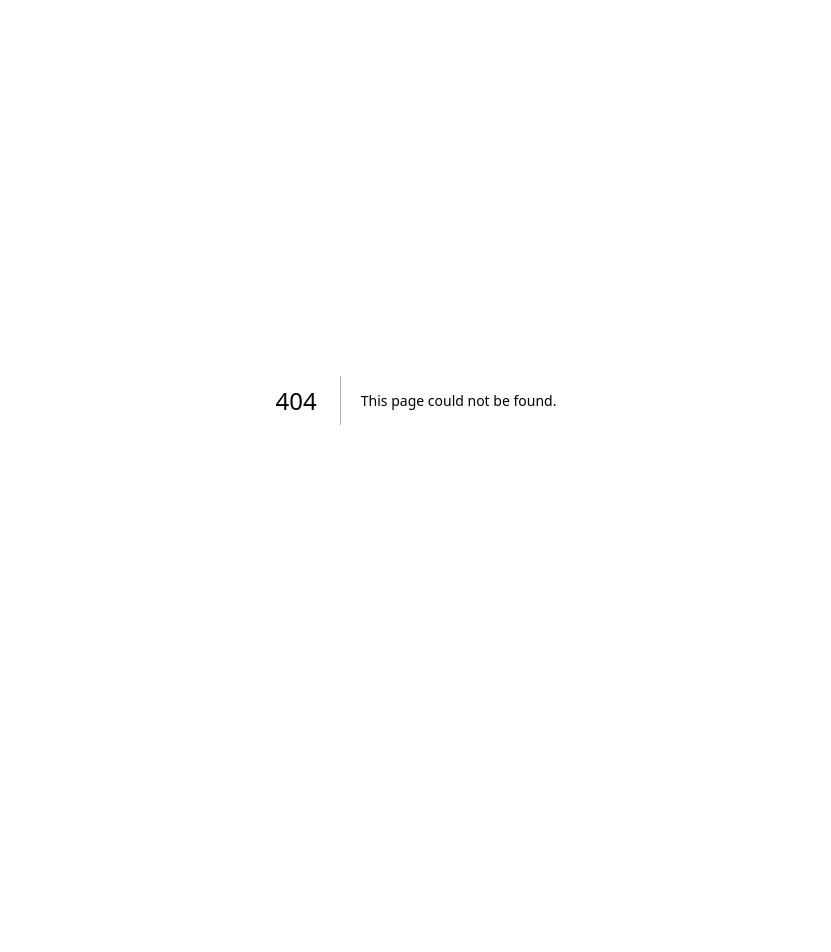
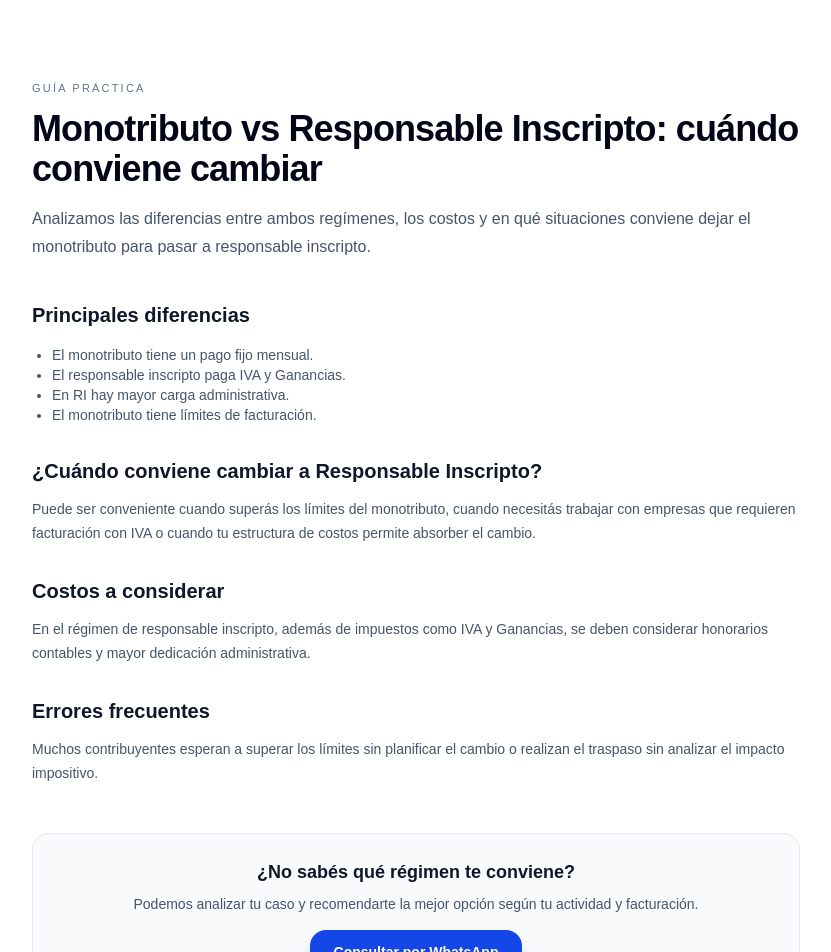
Before and after one commit to diegoartola/garciastefano-web, a Next.js app: page /responsable-inscripto-vs-monotributo in a window 1280 px wide. Before the commit this address had no page. Shown: the top 952 px of the page, without its empty margins (224-1055 px from the left). Before the commit the page ends 800 px from the top, so only its background shows below. Built offline with nearby package versions, Linux system fonts and the light colour scheme.

Commit message:
Add responsable inscripto vs monotributo page

```diff
--- a/app/page.tsx
+++ b/app/page.tsx
@@ -512,6 +512,26 @@ export default async function Home() {
               Leer guía completa →
             </a>
           </div>
+          <div className="rounded-2xl border border-slate-200 bg-white p-5">
+            <p className="text-[11px] uppercase tracking-[0.2em] text-slate-500">
+              Guía práctica
+            </p>
+
+            <h3 className="mt-2 text-lg font-semibold text-slate-900">
+              Monotributo vs Responsable Inscripto: cuándo conviene cambiar
+            </h3>
+
+            <p className="mt-2 text-sm text-slate-600">
+              Diferencias, costos y en qué casos conviene cambiar de régimen.
+            </p>
+
+            <a
+              href="/responsable-inscripto-vs-monotributo"
+              className="mt-3 inline-block text-sm font-semibold text-blue-700 hover:underline"
+            >
+              Leer guía completa →
+            </a>
+          </div>
 
           <div className="mt-12 grid gap-6 md:mt-14 md:grid-cols-2 xl:grid-cols-4">
             {officialUpdates.map((item) => (
--- /dev/null
+++ b/app/responsable-inscripto-vs-monotributo/page.tsx
@@ -0,0 +1,102 @@
+import type { Metadata } from "next";
+
+export const metadata: Metadata = {
+  title: "Monotributo vs Responsable Inscripto: cuándo conviene cambiar",
+  description:
+    "Diferencias entre monotributo y responsable inscripto: impuestos, costos, ventajas y cuándo conviene cambiar de régimen en Argentina.",
+};
+
+export default function Page() {
+  return (
+    <main className="px-4 py-16 md:px-6 md:py-20">
+      <div className="mx-auto max-w-3xl">
+        <p className="text-[11px] uppercase tracking-[0.2em] text-slate-500">
+          Guía práctica
+        </p>
+
+        <h1 className="mt-3 text-3xl font-bold tracking-tight text-slate-950 md:text-4xl">
+          Monotributo vs Responsable Inscripto: cuándo conviene cambiar
+        </h1>
+
+        <p className="mt-4 text-base leading-7 text-slate-600">
+          Analizamos las diferencias entre ambos regímenes, los costos y en qué
+          situaciones conviene dejar el monotributo para pasar a responsable
+          inscripto.
+        </p>
+
+        {/* DIFERENCIAS */}
+        <section className="mt-10">
+          <h2 className="text-xl font-semibold text-slate-900">
+            Principales diferencias
+          </h2>
+
+          <ul className="mt-4 list-disc pl-5 text-sm text-slate-600">
+            <li>El monotributo tiene un pago fijo mensual.</li>
+            <li>El responsable inscripto paga IVA y Ganancias.</li>
+            <li>En RI hay mayor carga administrativa.</li>
+            <li>El monotributo tiene límites de facturación.</li>
+          </ul>
+        </section>
+
+        {/* CUANDO CAMBIAR */}
+        <section className="mt-8">
+          <h2 className="text-xl font-semibold text-slate-900">
+            ¿Cuándo conviene cambiar a Responsable Inscripto?
+          </h2>
+
+          <p className="mt-3 text-sm leading-6 text-slate-600">
+            Puede ser conveniente cuando superás los límites del monotributo,
+            cuando necesitás trabajar con empresas que requieren facturación con
+            IVA o cuando tu estructura de costos permite absorber el cambio.
+          </p>
+        </section>
+
+        {/* COSTOS */}
+        <section className="mt-8">
+          <h2 className="text-xl font-semibold text-slate-900">
+            Costos a considerar
+          </h2>
+
+          <p className="mt-3 text-sm leading-6 text-slate-600">
+            En el régimen de responsable inscripto, además de impuestos como IVA
+            y Ganancias, se deben considerar honorarios contables y mayor
+            dedicación administrativa.
+          </p>
+        </section>
+
+        {/* ERRORES */}
+        <section className="mt-8">
+          <h2 className="text-xl font-semibold text-slate-900">
+            Errores frecuentes
+          </h2>
+
+          <p className="mt-3 text-sm leading-6 text-slate-600">
+            Muchos contribuyentes esperan a superar los límites sin planificar
+            el cambio o realizan el traspaso sin analizar el impacto impositivo.
+          </p>
+        </section>
+
+        {/* CTA */}
+        <div className="mt-12 rounded-2xl border border-slate-200 bg-slate-50 p-6 text-center">
+          <h3 className="text-lg font-semibold text-slate-900">
+            ¿No sabés qué régimen te conviene?
+          </h3>
+
+          <p className="mt-2 text-sm text-slate-600">
+            Podemos analizar tu caso y recomendarte la mejor opción según tu
+            actividad y facturación.
+          </p>
+
+          <a
+            href="https://wa.me/5492215035412?text=Hola,%20quiero%20consultar%20si%20me%20conviene%20pasar%20a%20Responsable%20Inscripto"
+            target="_blank"
+            rel="noopener noreferrer"
+            className="mt-4 inline-block rounded-2xl bg-blue-700 px-6 py-3 text-sm font-semibold text-white shadow-lg shadow-blue-700/20 transition hover:bg-blue-800"
+          >
+            Consultar por WhatsApp
+          </a>
+        </div>
+      </div>
+    </main>
+  );
+}
```
